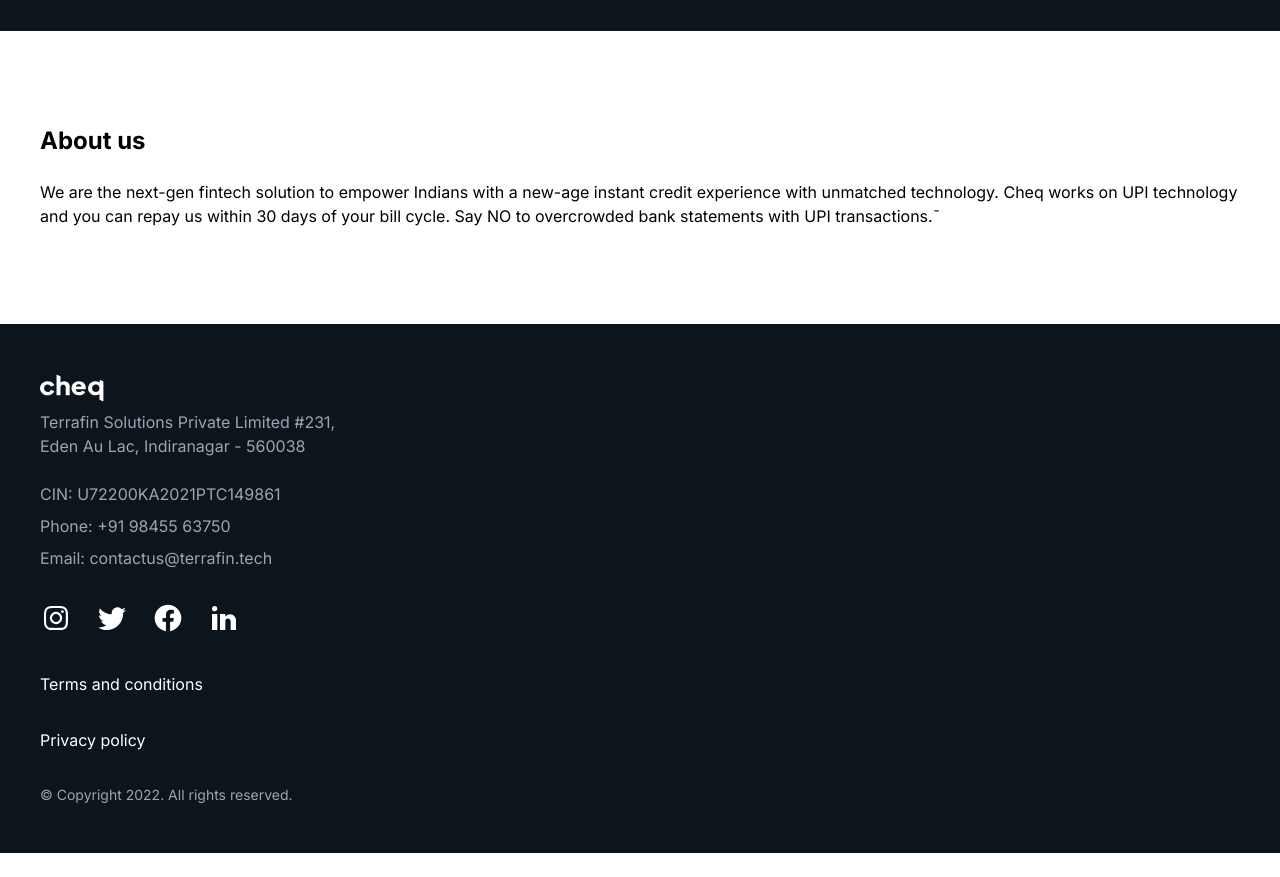
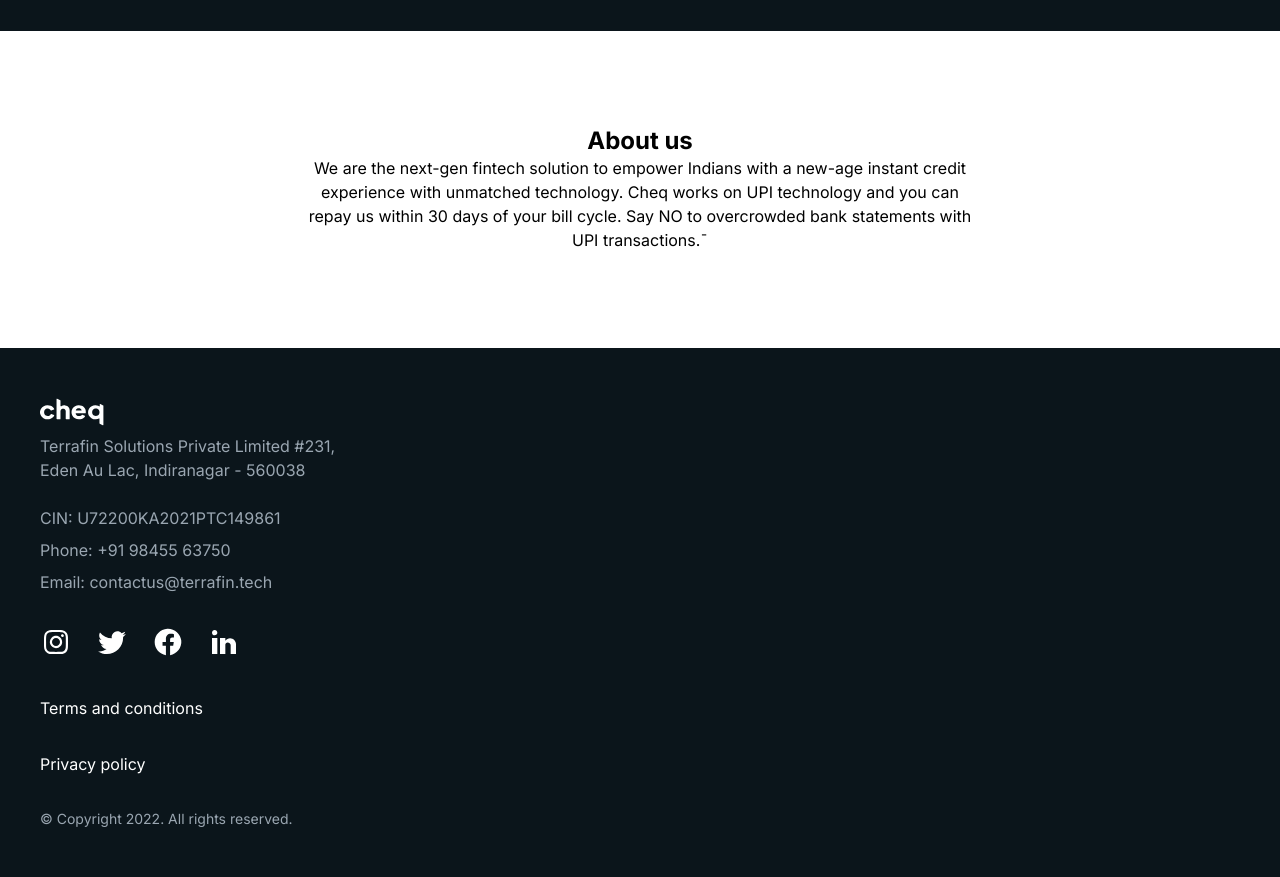
Before and after one commit to ashokrajann/cheq-website, a Next.js app: page / in a window 1280 px wide. Shown: the part 5780-6657 px from the top of the page. Before the commit the page ends 6633 px from the top, so only its background shows below. Built offline with nearby package versions, Linux system fonts and the light colour scheme.

Commit message:
style: Make about section responsive

```diff
--- a/components/About/About.module.css
+++ b/components/About/About.module.css
@@ -6,3 +6,18 @@
 .aboutDescription {
   composes: body from "../../styles/typo-web.module.css";
 }
+
+
+
+/* Media queries */
+
+@media only screen and (min-width: 680px) {
+
+  .aboutTitle,
+  .aboutDescription {
+    margin: 0 auto;
+    text-align: center;
+    max-width: 680px;
+  }
+
+}
```
